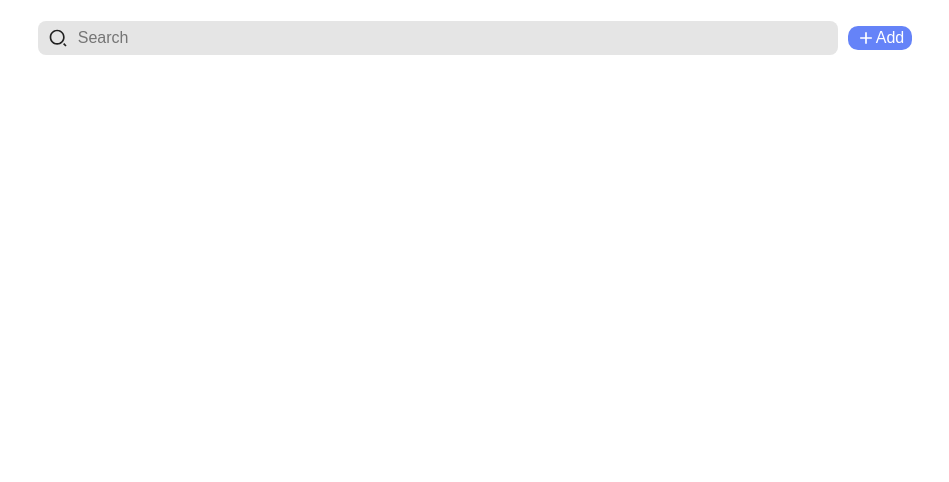
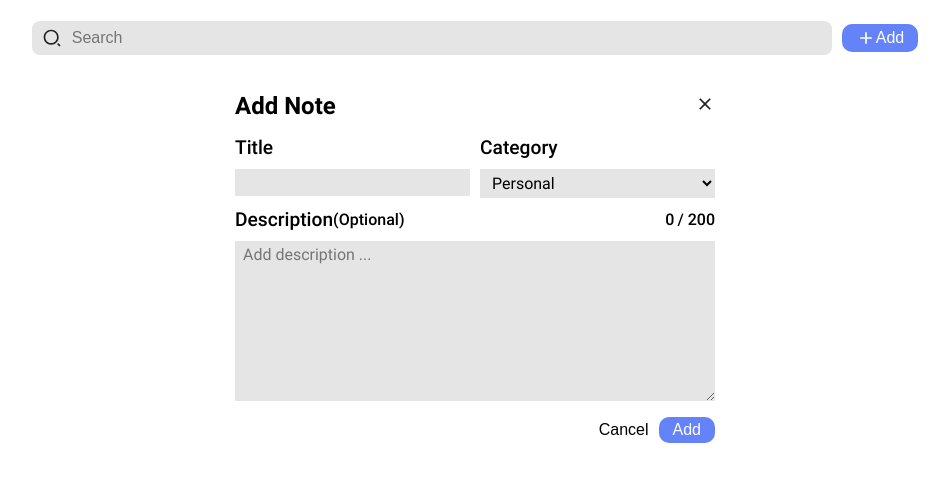
Before and after one commit to yungProg/Notely, a plain HTML site: page index.html in a window 1280 px wide. Shown: the whole page, without its empty margins (165-1114 px from the left). Drawn offline with Linux system fonts and the light colour scheme.

Commit message:
partially completed card 2

```diff
--- a/index.css
+++ b/index.css
@@ -1,6 +1,25 @@
 * {
   margin: 0;
   padding: 0;
+}
+
+@font-face{
+  font-family: Roboto-Medium;
+  src: url(assets/fonts/Roboto-Medium.ttf);
+}
+
+@font-face{
+  font-family: Roboto-Regular;
+  src: url(assets/fonts/Roboto-Regular.ttf);
+}
+
+@font-face{
+  font-family: Roboto-Semibold;
+  src: url(assets/fonts/Roboto-Semibold.ttf);
+}
+
+html, body {
+  font-family: Roboto-Regular;
 }
 
 #container {
@@ -53,15 +72,85 @@
   border-radius: 8px;
 }
 
-#open-new-note-form-btn {
+.add {
   background-color: #6583f8;
   border: none;
   outline: none;
   font-size: 1rem;
   border-radius: 10px;
-  padding: 2px 8px;
+  padding: 4px 14px;
   cursor: pointer;
   display: flex;
   align-items: center;
   color: #fff;
 }
+
+.action-form {
+  margin-left: auto;
+  margin-right: auto;
+  width: 100%;
+  max-width: 480px;
+  padding: 16px;
+  border-radius: 20px;
+}
+
+.action-form label {
+  cursor: pointer;
+  font-size: 1.2rem;
+}
+
+.form-header {
+  display: flex;
+  justify-content: space-between;
+  align-items: center;
+  font-family: Roboto-Semibold;
+}
+
+.form-main {
+  margin-top: 2vh;
+  display: flex;
+  gap: 10px;
+  flex-wrap: wrap;
+}
+
+.field-input-wrapper {
+  flex: 1 1 150px;
+  display: flex;
+  flex-direction: column;
+  gap: 10px;
+  font-family: Roboto-Medium;
+}
+
+.field-input-wrapper > :last-child {
+  max-width: 100%;
+  font-size: 1rem;
+  padding: 4px 8px;
+  border: none;
+  outline: none;
+  background-color: #e5e5e5;
+  font-family: Roboto-Regular;
+}
+
+.field-input-wrapper:nth-child(3) > div {
+  display: flex;
+  align-items: center;
+}
+
+#word-count-new {
+  margin-left: auto;
+  margin-right: 3px;
+}
+
+.form-footer {
+  display: flex;
+  gap: 10px;
+  flex-direction: row-reverse;
+  margin-top: 2vh;
+}
+
+.cancel-btn {
+  background: none;
+  border: none;
+  outline: none;
+  font-size: 1rem;
+}
--- a/index.html
+++ b/index.html
@@ -18,13 +18,47 @@
             </button>
             <input type="search" name="search-field" id="search-field" class="search" placeholder="Search">
           </div>
-          <button type="button" id="open-new-note-form-btn">
+          <button type="button" class="add" id="open-new-note-form-btn">
             <svg width="20" height="20" viewBox="0 0 20 20" fill="none" xmlns="http://www.w3.org/2000/svg">
             <path d="M9.16663 15.8334V10.8334H4.16663V9.16675H9.16663V4.16675H10.8333V9.16675H15.8333V10.8334H10.8333V15.8334H9.16663Z" fill="#fff"/>
             </svg> Add
           </button>
         </nav>
       </header>
+      <section class="dialogs">
+        <form method="dialog" id="add-note-form" class="action-form">
+          <div class="form-header">
+            <h2>Add Note</h2>
+            <span class="close cancel">
+              <svg width="20" height="20" viewBox="0 0 20 20" fill="none" xmlns="http://www.w3.org/2000/svg">
+                <path d="M5.33341 15.8334L4.16675 14.6667L8.83342 10.0001L4.16675 5.33341L5.33341 4.16675L10.0001 8.83342L14.6667 4.16675L15.8334 5.33341L11.1667 10.0001L15.8334 14.6667L14.6667 15.8334L10.0001 11.1667L5.33341 15.8334Z" fill="#212121"/>
+                </svg>
+            </span>
+          </div>
+          <div class="form-main">
+            <div class="field-input-wrapper">
+              <label for="form-title-new">Title</label>
+              <input type="text" name="form-title-new" id="form-title-new">
+            </div>
+            <div class="field-input-wrapper">
+              <label for="form-category-new">Category</label>
+              <select name="form-category-new" id="form-category-new">
+                <option value="personal" class="categories">Personal</option>
+                <option value="business" class="categories">Business</option>
+                <option value="home" class="categories">Home</option>
+              </select>
+            </div>
+            <div class="field-input-wrapper">
+              <div><label for="form-description-new">Description</label><span>(Optional)</span><span id="word-count-new">0</span><span>/ 200</span></div>
+              <textarea placeholder="Add description ..." class="form-description-new" name="form-description-new" id="form-description-new" maxlength="200" rows="8"></textarea>
+            </div>
+          </div>
+          <div class="form-footer">
+            <button type="submit" class="add">Add</button>
+            <button type="button" class="cancel cancel-btn">Cancel</button>
+          </div>
+        </form>
+      </section>
     </div>
   </body>
 </html>
--- a/index.js
+++ b/index.js
@@ -1,6 +1,6 @@
-/* This is an example JavaScript file, feel free to remove/edit it anytime */
-console.log(
-  "%cProject by BigDevSoon",
-  'font-size: 40px; font-weight: bold; color: #8A2BE2; font-family: "Comic Sans MS", cursive, sans-serif;'
-);
-console.log("Check out more projects at https://bigdevsoon.me");
+const wordsCounted = document.getElementById("word-count-new")
+const description = document.getElementById("form-description-new")
+
+description.addEventListener("input", () => {
+  wordsCounted.textContent = description.value.length
+})
```
